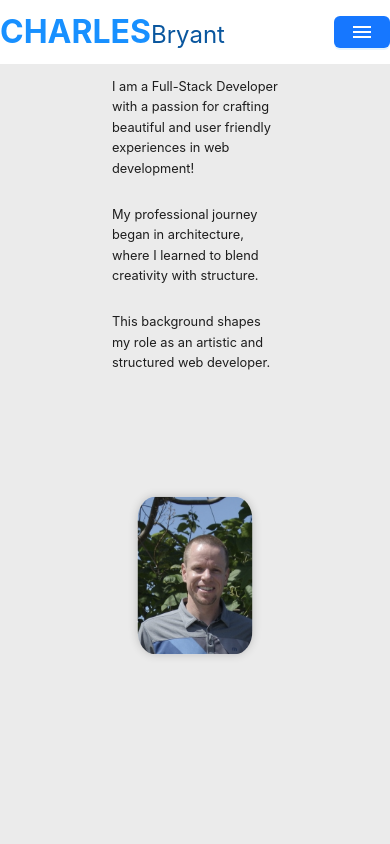
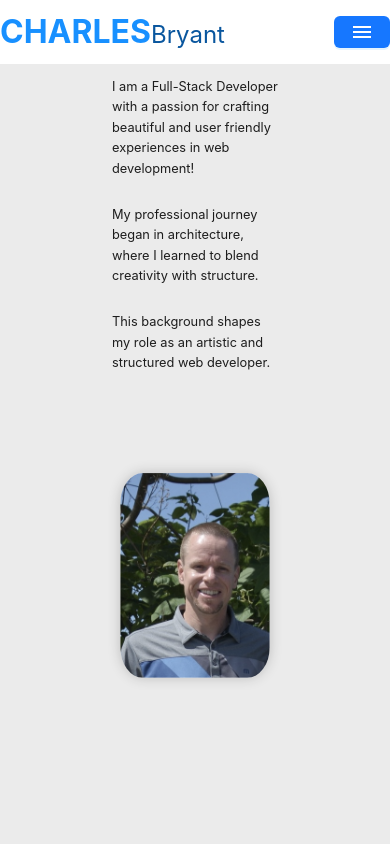
Before and after one commit to CBryant20/CB_Website, a React (Vite) app: page / in a window 390 px wide. Shown: the top 844 px of the page. Built offline with nearby package versions, Linux system fonts and the light colour scheme.

Commit message:
Image scale update

```diff
--- a/src/Root.scss
+++ b/src/Root.scss
@@ -197,7 +197,7 @@ TITLES
       }
 
       @media screen and (max-width: 750px) {
-        scale: 50%;
+        scale: 65%;
       }
     }
   }
```
